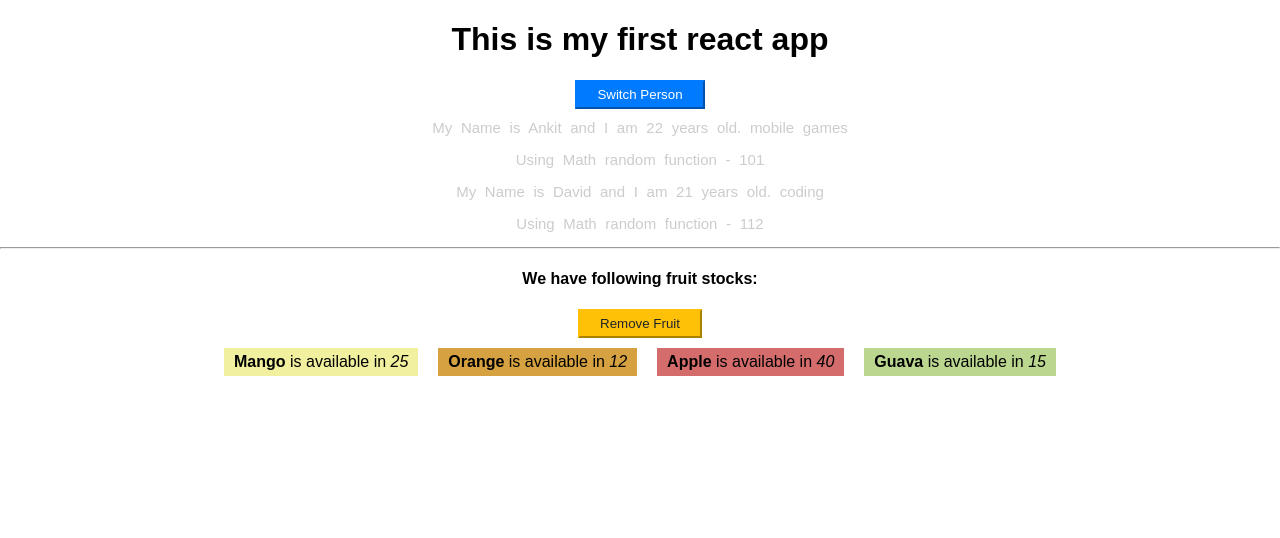
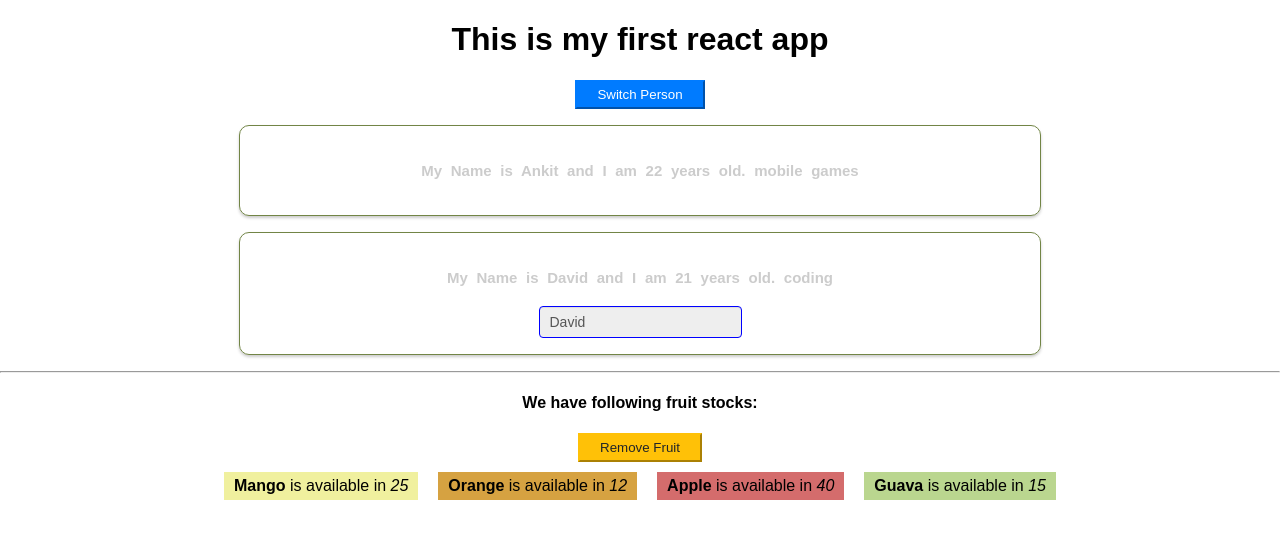
Before and after one commit to Gameonn/react-app, a React (Create React App) app: page / in a window 1280 px wide. Shown: the top 538 px of the page. Built offline with nearby package versions, Linux system fonts and the light colour scheme.

Commit message:
inline css styling

```diff
--- a/src/App.js
+++ b/src/App.js
@@ -20,11 +20,11 @@ const app = (props) => {
     ],
   });
 
-  const switchPersonHandler = () => {
+  const switchPersonHandler = (newName) => {
     setPersonState({
       persons: [
         { name: "Ankit2", age: 25, hobby: "FPS games" },
-        { name: "David2", age: 24, hobby: "web development" },
+        { name: newName, age: 24, hobby: "web development" },
       ],
     });
   };
@@ -40,10 +40,22 @@ const app = (props) => {
     });
   };
 
+  const nameChangedHandler = (event) => {
+    setPersonState({
+      persons: [
+        { name: "Ankit2", age: 25, hobby: "FPS games" },
+        { name: event.target.value, age: 24, hobby: "web development" },
+      ],
+    });
+  };
+
   return (
     <div className="App">
       <h1> This is my first react app </h1>
-      <button className="btn-primary" onClick={switchPersonHandler}>
+      <button
+        className="btn-primary"
+        onClick={() => switchPersonHandler("Manuel!!")}
+      >
         Switch Person
       </button>
       <Person
@@ -53,6 +65,8 @@ const app = (props) => {
         {personState.persons[0].hobby}
       </Person>
       <Person
+        click={switchPersonHandler.bind(this, "Max!!")}
+        changed={nameChangedHandler}
         name={personState.persons[1].name}
         age={personState.persons[1].age}
       >
--- a/src/Person/Person.css
+++ b/src/Person/Person.css
@@ -3,5 +3,11 @@
   font-weight: 400;
   word-spacing: 4.5px;
   color: #ccc;
-  margin-top: 10px;
+  width: 60%;
+  margin: 16px auto;
+  border: 1px solid rgb(114, 133, 70);
+  border-radius: 10px;
+  box-shadow: 0 2px 3px #ccc;
+  padding: 16px;
+  text-align: center;
 }
--- a/src/Person/Person.js
+++ b/src/Person/Person.js
@@ -2,10 +2,36 @@ import React from "react";
 import "./Person.css";
 
 const person = (props) => {
+  //inline styles
+  const inputStyle = {
+    backgroundColor: "#eee",
+    border: "1px solid blue",
+    padding: "5px 10px",
+    fontSize: "14px",
+    lineHeight: "1.42857143",
+    color: "#555",
+    borderRadius: "4px",
+    boxShadow: "inset 0 1px 1px rgba(0,0,0,.075)",
+  };
+
+  let inputField = null;
+  if (props.changed)
+    inputField = (
+      <input
+        type="text"
+        style={inputStyle}
+        onChange={props.changed}
+        value={props.name}
+      />
+    );
+
   return (
     <div className="Person">
-      My Name is {props.name} and I am {props.age} years old. {props.children}
-      <p>Using Math random function - {Math.floor(Math.random() * 115)} </p>
+      <h4 onClick={props.click}>
+        My Name is {props.name} and I am {props.age} years old. {props.children}
+      </h4>
+      {inputField}
+      {/* <p>Using Math random function - {Math.floor(Math.random() * 115)} </p> */}
     </div>
   );
 };
```
